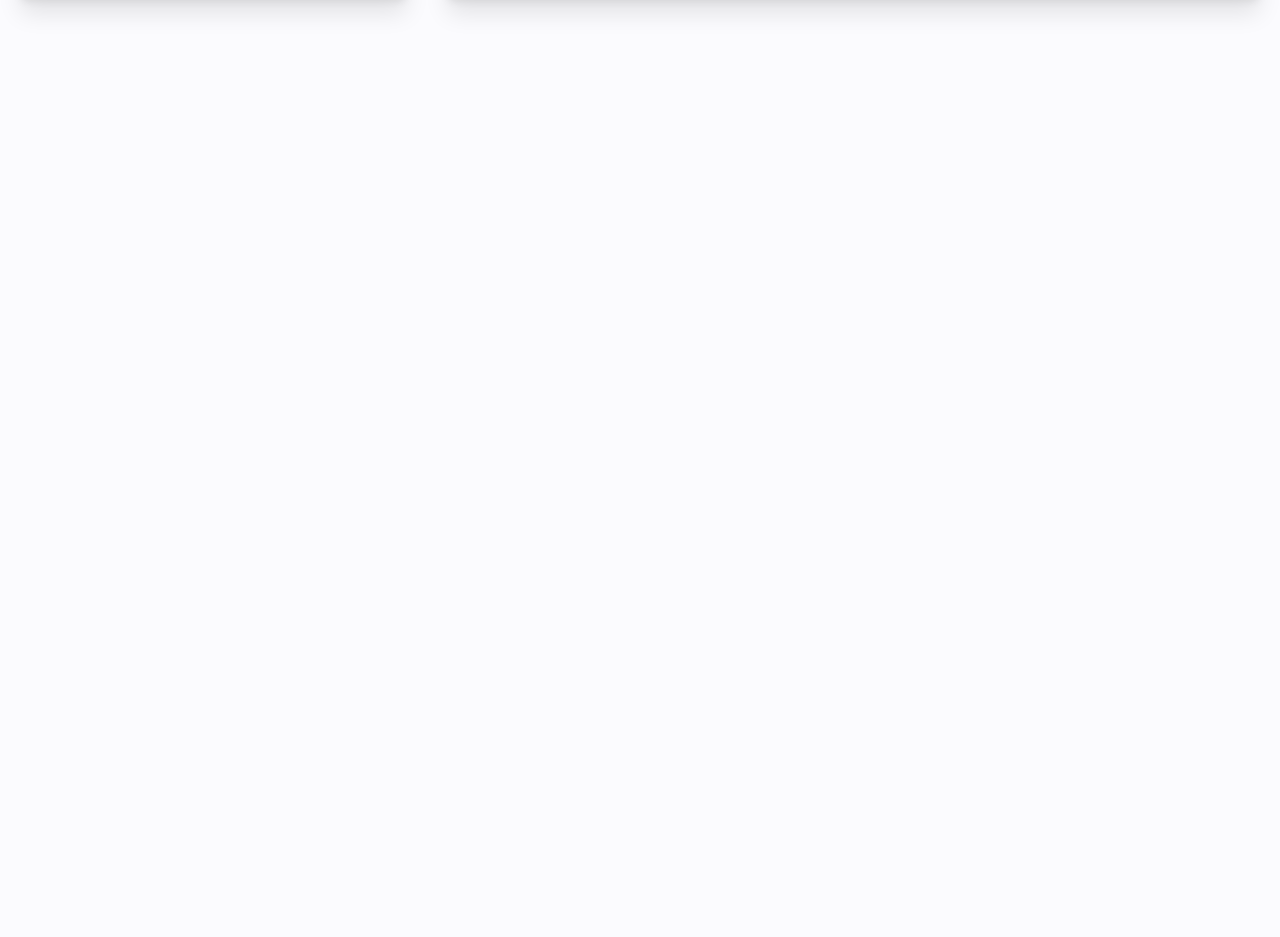
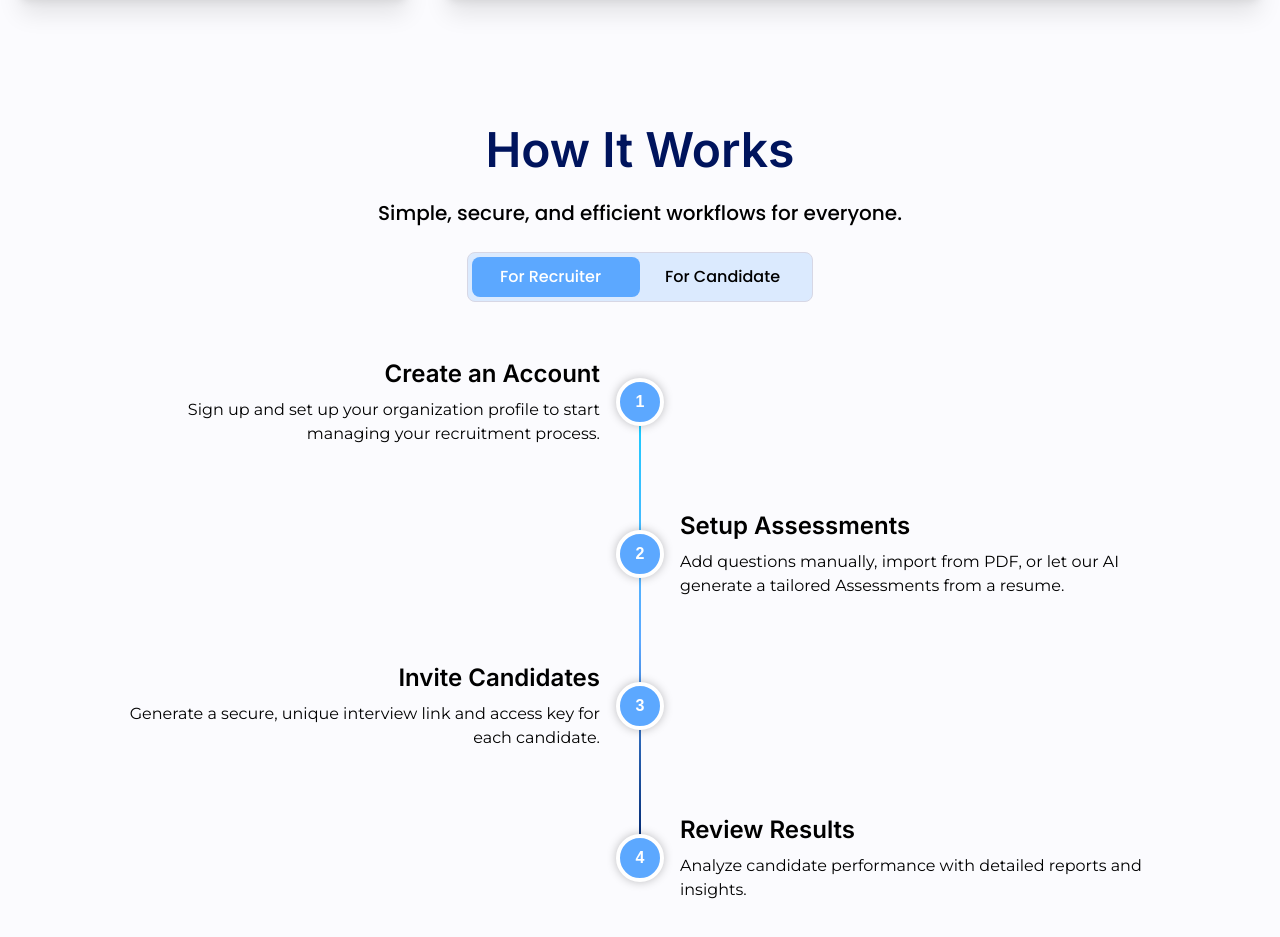
Before and after one commit to Nirbhay21/SmartAssess, a Next.js app: page / in a window 1280 px wide. Shown: the part 1729-2666 px from the top of the page. Before the commit the page ends 1791 px from the top, so only its background shows below. Built offline with nearby package versions, Linux system fonts and the light colour scheme.

Commit message:
feat: add How It Works section and add favicon (#1)

```diff
--- a/src/app/(marketing)/page.tsx
+++ b/src/app/(marketing)/page.tsx
@@ -1,11 +1,13 @@
 import FeaturesSection from '@/components/landing/features/FeaturesSection';
 import HeroSection from '@/components/landing/hero/HeroSection';
+import HowItWorksSection from '@/components/landing/howItWorks/HowItWorksSection';
 
 export default function Home() {
   return (
     <>
       <HeroSection />
       <FeaturesSection />
+      <HowItWorksSection />
     </>
   );
 }
--- a/src/app/globals.css
+++ b/src/app/globals.css
@@ -3,7 +3,7 @@
 :root {
   --primary: #00145d;
   --secondary: #5ca8ff;
-  --accent: #00c4ff;
+  --accent: #00ccff;
   --foreground: #050315;
   --background: #fbfbfe;
 
@@ -54,6 +54,7 @@
   --font-montserrat: var(--font-montserrat);
 
   /* Shadows -  */
+  --shadow-glow-xs: 0px 0px 0.625rem 0px var(--tw-shadow-color); /* blur - 10px */
   --shadow-glow-sm: 0px 0px 1.875rem 0px var(--tw-shadow-color); /* blur - 30px */
   --shadow-glow-lg: 0px 0px 3.75rem 0px var(--tw-shadow-color); /* blur - 60px */
   --shadow-glow-xl: 0px 0px 7.5rem 0px var(--tw-shadow-color); /* blur - 120px */
@@ -67,7 +68,7 @@
 [data-theme='dark'] {
   --primary: #00145d;
   --secondary: #124f96;
-  --accent: #0081a2;
+  --accent: #00ccff;
   --foreground: #eae9fc;
   --background: #010104;
 
--- a/src/components/landing/features/FeatureCard.tsx
+++ b/src/components/landing/features/FeatureCard.tsx
@@ -17,7 +17,7 @@ const FeatureCard = ({
 }: FeatureCardProps) => {
   return (
     <article
-      className={`from-primary/35 via-accent/35 to-secondary/35 dark:from-primary/35 dark:via-accent/35 dark:to-secondary/35 hover:from-primary/60 hover:via-accent/60 hover:to-secondary/60 hover:dark:from-primary/75 hover:dark:via-accent/75 hover:dark:to-secondary/75 group rounded-lg bg-linear-to-tl p-0.5 shadow-xl ${
+      className={`from-primary/35 via-accent/35 to-secondary/35 dark:from-primary/60 dark:via-accent/35 dark:to-secondary/60 hover:from-primary/60 hover:via-accent/60 hover:to-secondary/60 hover:dark:from-primary hover:dark:via-accent/75 hover:dark:to-secondary group rounded-lg bg-linear-to-tl p-0.5 shadow-xl ${
         colspan === 2 ? 'lg:col-span-2' : 'col-span-1'
       }`}
     >
--- a/src/components/landing/features/FeaturesSection.tsx
+++ b/src/components/landing/features/FeaturesSection.tsx
@@ -36,10 +36,10 @@ const features: Features[] = [
 
 const FeaturesSection = () => {
   return (
-    <section id="features" className="px-4 py-12 sm:py-16 2xl:py-24">
+    <section id="features" className="px-4 py-12 sm:py-16 2xl:pt-20">
       <div className="mx-auto max-w-7xl">
         <header className="mb-6 text-center sm:mb-8 lg:mb-10">
-          <h2 className="font-inter text-4xl leading-14 md:text-5xl">
+          <h2 className="font-inter text-4xl leading-tight md:text-5xl md:leading-14">
             <span className="text-primary dark:text-foreground block font-semibold">
               Everything You Need to
             </span>
--- /dev/null
+++ b/src/components/landing/howItWorks/HowItWorksSection.tsx
@@ -0,0 +1,19 @@
+import WorkflowContentStateWrapper from './WorkflowContentStateWrapper';
+
+const HowItWorksSection = () => {
+  return (
+    <section className="px-4 py-12 sm:py-16 2xl:pt-20">
+      <div className="mx-auto max-w-7xl">
+        <h2 className="font-inter text-primary dark:text-foreground mb-6 text-center text-4xl font-semibold md:text-5xl">
+          How It Works
+        </h2>
+        <p className="font-poppins dark:text-foreground/70 mb-6 text-center text-[1.25rem] font-medium">
+          Simple, secure, and efficient workflows for everyone.
+        </p>
+        <WorkflowContentStateWrapper />
+      </div>
+    </section>
+  );
+};
+
+export default HowItWorksSection;
--- /dev/null
+++ b/src/components/landing/howItWorks/UserTypeToggle.tsx
@@ -0,0 +1,44 @@
+import { motion } from 'motion/react';
+
+interface UserTypeToggleButtonProps {
+  activeUserType: UserType;
+  onChange: (type: UserType) => void;
+}
+
+const UserTypeToggle = ({ activeUserType, onChange }: UserTypeToggleButtonProps) => {
+  const userTypes: UserType[] = ['recruiter', 'candidate'];
+
+  return (
+    <div
+      role="tablist"
+      aria-label="User Type Toggle"
+      className="xs:text-base bg-secondary/20 dark:bg-secondary/35 border-border xs:rounded-lg font-poppins relative mx-auto flex w-fit rounded-md border text-sm"
+    >
+      <div className="absolute inset-1 -z-1">
+        <motion.div
+          transition={{ duration: 0.2, type: 'spring', stiffness: 800, damping: 60 }}
+          className="bg-secondary dark:bg-accent xs:rounded-lg absolute inset-0 w-1/2 rounded-md"
+          animate={{ x: activeUserType === 'recruiter' ? 0 : '100%' }}
+        ></motion.div>
+      </div>
+
+      {userTypes.map((type) => (
+        <button
+          key={type}
+          role="tab"
+          aria-selected={activeUserType === type}
+          className={`xs:px-8 xs:py-3 xxs:py-2.5 xs:rounded-lg rounded-md px-4 py-2 font-medium capitalize ${
+            activeUserType === type
+              ? 'text-white'
+              : 'dark:text-foreground/60 cursor-pointer text-black transition-[color] duration-200'
+          }`}
+          onClick={() => onChange(type)}
+        >
+          <span>For {type}</span>
+        </button>
+      ))}
+    </div>
+  );
+};
+
+export default UserTypeToggle;
--- /dev/null
+++ b/src/components/landing/howItWorks/WorkflowContent.tsx
@@ -0,0 +1,142 @@
+import { Variants } from 'motion';
+import * as motion from 'motion/react-client';
+
+interface WorkflowSteps {
+  title: string;
+  description: string;
+}
+
+interface WorkflowContentProps {
+  activeUserType: UserType;
+}
+
+const recruiterWorkflowSteps: WorkflowSteps[] = [
+  {
+    title: 'Create an Account',
+    description:
+      'Sign up and set up your organization profile to start managing your recruitment process.',
+  },
+  {
+    title: 'Setup Assessments',
+    description:
+      'Add questions manually, import from PDF, or let our AI generate a tailored Assessments from a resume.',
+  },
+  {
+    title: 'Invite Candidates',
+    description: 'Generate a secure, unique interview link and access key for each candidate.',
+  },
+  {
+    title: 'Review Results',
+    description: 'Analyze candidate performance with detailed reports and insights.',
+  },
+];
+
+const candidateWorkflowSteps: WorkflowSteps[] = [
+  {
+    title: 'Login & Access',
+    description:
+      'Use the secure link and unique access key provided by the recruiter to log in to the assessment.',
+  },
+  {
+    title: 'Proctored Environment',
+    description:
+      'Enter a secure, full-screen mode with camera and microphone enabled for identity verification.',
+  },
+  {
+    title: 'Take Assessment',
+    description:
+      'Complete the assessment within the given time frame, following all instructions carefully.',
+  },
+  {
+    title: 'Submit Assessment',
+    description: 'Submit your responses instantly for AI grading and recruiter review.',
+  },
+];
+
+const parentVariant: Variants = {
+  hidden: { opacity: 0 },
+  visible: {
+    opacity: 1,
+    transition: {
+      ease: 'linear',
+      staggerChildren: 0.5,
+    },
+  },
+};
+
+const childVariants: Variants = {
+  hidden: {
+    opacity: 0,
+  },
+  visible: {
+    opacity: 1,
+    transition: {
+      duration: 0.3,
+      ease: 'linear',
+    },
+  },
+};
+
+const WorkflowContent = ({ activeUserType }: WorkflowContentProps) => {
+  const workflowSteps =
+    activeUserType === 'recruiter' ? recruiterWorkflowSteps : candidateWorkflowSteps;
+
+  return (
+    <div className="pt-6">
+      <motion.div
+        key={activeUserType}
+        initial="hidden"
+        animate="visible"
+        variants={parentVariant}
+        className="relative mx-auto max-w-5xl"
+      >
+        {workflowSteps.map((step, index) => (
+          <motion.div
+            key={index}
+            className="flex flex-row-reverse items-center py-8 sm:flex-row sm:odd:text-end sm:even:flex-row-reverse"
+          >
+            {/* Step text content */}
+            <motion.div
+              initial={{
+                x: index % 2 === 0 ? -20 : 20,
+                opacity: 0,
+              }}
+              animate={{
+                x: 0,
+                opacity: 1,
+              }}
+              transition={{
+                delay: index * 0.5,
+                duration: 0.5,
+                ease: 'easeOut',
+              }}
+              className="flex-1 space-y-2"
+            >
+              <h3 className="font-inter text-2xl font-semibold">{step.title}</h3>
+              <p className="font-montserrat dark:text-foreground/80">{step.description}</p>
+            </motion.div>
+
+            {/* Step number (with circle) */}
+            <motion.div
+              variants={childVariants}
+              className="bg-secondary dark:bg-accent dark:border-background shadow-glow-xs mx-4 flex size-12 items-center justify-center rounded-full border-4 border-white font-semibold text-white shadow-black/25 dark:shadow-white/35"
+            >
+              {index + 1}
+            </motion.div>
+            <div className="hidden sm:block sm:flex-1"></div>
+          </motion.div>
+        ))}
+
+        {/* Vertical Line */}
+        <motion.div
+          initial={{ height: '0%' }}
+          animate={{ height: 'auto', opacity: [0, 1] }}
+          transition={{ duration: 1.5, ease: 'linear' }}
+          className="from-accent via-secondary to-primary dark:via-accent dark:to-secondary absolute top-[14%] bottom-[10%] left-10 -z-1 w-0.5 -translate-x-1/2 bg-linear-to-b sm:left-1/2 dark:from-white"
+        ></motion.div>
+      </motion.div>
+    </div>
+  );
+};
+
+export default WorkflowContent;
--- /dev/null
+++ b/src/components/landing/howItWorks/WorkflowContentStateWrapper.tsx
@@ -0,0 +1,19 @@
+'use client';
+
+import { useState } from 'react';
+import UserTypeToggle from './UserTypeToggle';
+import WorkflowContent from './WorkflowContent';
+import WorkflowContentWrapper from './WorkflowContentWrapper';
+
+const WorkflowContentStateWrapper = () => {
+  const [activeUserType, setActiveUserType] = useState<UserType>('recruiter');
+
+  return (
+    <WorkflowContentWrapper
+      toggleButton={<UserTypeToggle activeUserType={activeUserType} onChange={setActiveUserType} />}
+      content={<WorkflowContent activeUserType={activeUserType} />}
+    ></WorkflowContentWrapper>
+  );
+};
+
+export default WorkflowContentStateWrapper;
--- /dev/null
+++ b/src/components/landing/howItWorks/WorkflowContentWrapper.tsx
@@ -0,0 +1,15 @@
+interface WorkflowContentWrapperProps {
+  toggleButton: React.ReactElement;
+  content: React.ReactElement;
+}
+
+const WorkflowContentWrapper = ({ toggleButton, content }: WorkflowContentWrapperProps) => {
+  return (
+    <>
+      {toggleButton}
+      {content}
+    </>
+  );
+};
+
+export default WorkflowContentWrapper;
--- a/src/global.d.ts
+++ b/src/types/global.d.ts
@@ -1,2 +1,4 @@
 // Type declarations for importing CSS files in TypeScript
 declare module '*.css';
+
+declare type UserType = 'recruiter' | 'candidate';
```
Also changed, not shown: 2 other files (tests, documents, lock files or other folders).
